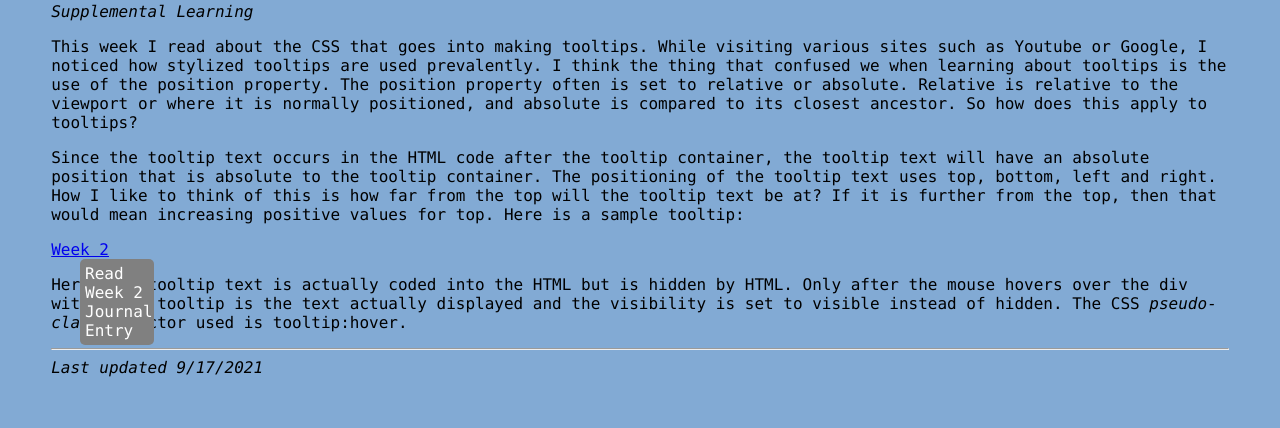
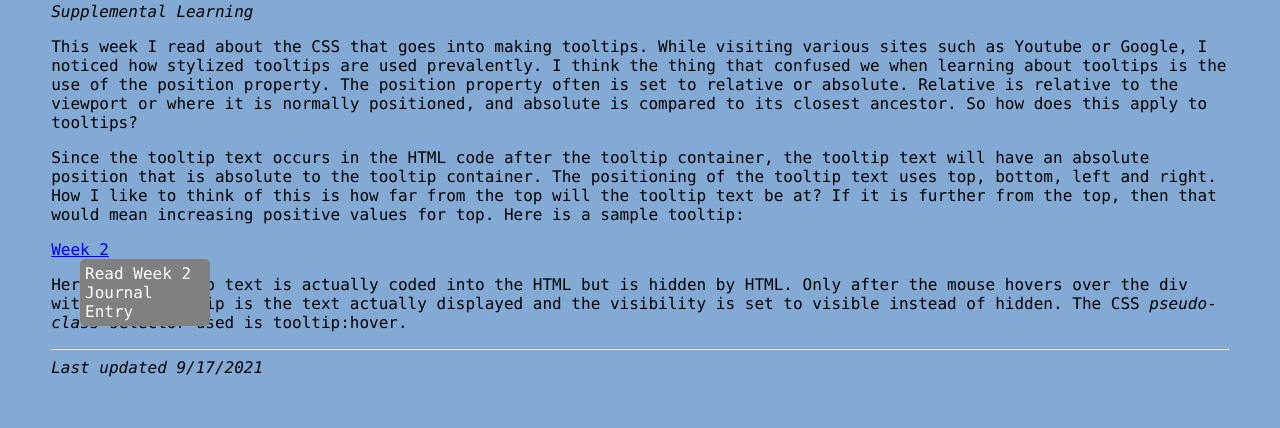
Before and after one commit to vtzuanglbcc/LearningJournal, a PHP site: page /week3.html in a window 1280 px wide. Shown: the part 1402-1830 px from the top of the page. Run offline with PHP 8.4, Linux system fonts and the light colour scheme.

Commit message:
Update styles.css

```diff
--- a/styles.css
+++ b/styles.css
@@ -60,7 +60,7 @@ footer {
     /*visibility: hidden;*/
     top: 100%;
     left: 50%;
-    width: 4em;
+    width: 120px;
     background-color: gray;
     color: white;
     border-radius: 5px;
```
